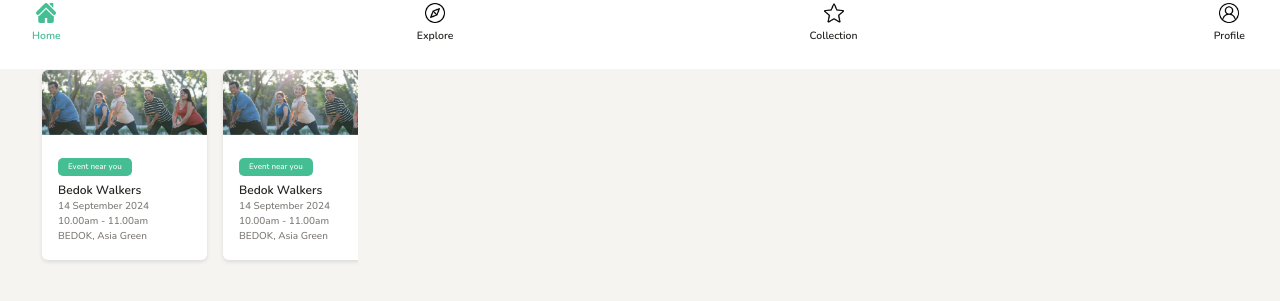
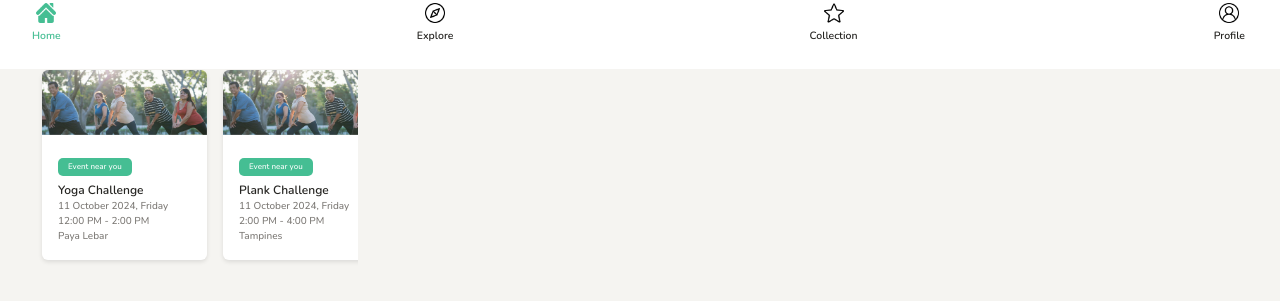
Before and after one commit to sherrykjy/IS483, a Vue app in the folder h365/: page /home in a window 1280 px wide. Shown: the part 731-1032 px from the top of the page. Built offline with nearby package versions, Linux system fonts and the light colour scheme; no server answers.

Commit message:
edited recommended events

```diff
--- a/h365/src/views/eventsPage.vue
+++ b/h365/src/views/eventsPage.vue
@@ -410,32 +410,46 @@ export default defineComponent({
                 ] // end of 2024-12-01
             }, // end of eventData dict
             recommendedEvents: {
-                "2024-10-03": [
-                    {
-                        "event_id": 4,
-                        "current_signups": 6,
-                        "max_signups": 10,
-                        "event_program": "Active Family Program",
-                        "title": "Mindfulness Week",
-                        "start_date": "2024-10-03T19:00:00",
-                        "end_date": "2024-10-03T20:00:00",
-                        "location": "Bendemeer",
-                        "tier": 2
-                    }
-                ],
-                "2024-10-04": [
+                "2024-10-11": [
                     {
                         "event_id": 5,
-                        "current_signups": 6,
+                        "current_signups": 8,
                         "max_signups": 10,
+                        "slots_left": 2,
                         "event_program": "Active Family Program",
-                        "title": "Test Week",
-                        "start_date": "2024-10-04T19:00:00",
-                        "end_date": "2024-10-04T20:00:00",
-                        "location": "Bendemeer",
+                        "title": "Yoga Challenge",
+                        "start_date": "2024-10-11T12:00:00",
+                        "end_date": "2024-10-11T14:00:00",
+                        "location": "Paya Lebar",
                         "tier": 2
+                    },
+                    {
+                        "event_id": 6,
+                        "current_signups": 5,
+                        "max_signups": 10,
+                        "slots_left": 5,
+                        "event_program": "Active Family Program",
+                        "title": "Plank Challenge",
+                        "start_date": "2024-10-11T14:00:00",
+                        "end_date": "2024-10-11T16:00:00",
+                        "location": "Tampines",
+                        "tier": 1
                     }
                 ]
+                // ,
+                // "2024-10-04": [
+                //     {
+                //         "event_id": 6,
+                //         "current_signups": 6,
+                //         "max_signups": 10,
+                //         "event_program": "Active Family Program",
+                //         "title": "Test Week",
+                //         "start_date": "2024-10-04T19:00:00",
+                //         "end_date": "2024-10-04T20:00:00",
+                //         "location": "Bendemeer",
+                //         "tier": 2
+                //     }
+                // ]
             },
             filteredEvents: null
         }
--- a/h365/src/views/homePage.vue
+++ b/h365/src/views/homePage.vue
@@ -119,192 +119,37 @@
         <div class="container">
             <div class="carousel">
 
-                <!-- v-for however many events there are -->
+                <div v-for="event in recommendedEvents" :key="event.event_id">
+                    <router-link :to="{ name: 'viewEventPage', params: { eventId: event.event_id } }">
                         <div class="card drop-shadow">
                             <div class="cardImage">
                                 <img src="../assets/icons/homepage/nextSteps.png">
                             </div>
-
                             <div class="cardText">
                                 <!-- v-if few slots left -->
                                 <div class="lowSlotAlert">
                                     Event near you
                                 </div>
-
                                 <!-- activity name -->
-                        <p class="eventName"> Bedok Walkers </p>
-
+                                <p class="eventName"> {{ event.title }} </p>
                                 <!-- date, day, and time  -->
                                 <div class="eventInfo">
                                     <div class=eventDetails>
-                                <p> 14 September 2024 </p>
-                                <p> 10.00am - 11.00am </p>
+                                        <p> {{ formattedDate(event.start_date) }} </p>
+                                        <p> {{ formattedTime(event.start_date, event.end_date) }} </p>
                                     </div>
                                 </div>
-
                                 <!-- location -->
                                 <div class="eventInfo">
                                     <div class=eventDetails>
-                                <p> BEDOK, Asia Green </p>
+                                        <p> {{ event.location }} </p>
                                     </div>
                                 </div>
                             </div>
                         </div>
-
-                <div class="card drop-shadow">
-                    <div class="cardImage">
-                        <img src="../assets/icons/homepage/nextSteps.png">
+                    </router-link>
                 </div>
 
-                    <div class="cardText">
-                        <!-- v-if few slots left -->
-                        <div class="lowSlotAlert">
-                            Event near you
-                        </div>
-
-                        <!-- activity name -->
-                        <p class="eventName"> Bedok Walkers </p>
-
-                        <!-- date, day, and time  -->
-                        <div class="eventInfo">
-                            <div class=eventDetails>
-                                <p> 14 September 2024 </p>
-                                <p> 10.00am - 11.00am </p>
-                            </div>
-                        </div>
-
-                        <!-- location -->
-                        <div class="eventInfo">
-                            <div class=eventDetails>
-                                <p> BEDOK, Asia Green </p>
-                            </div>
-                        </div>
-                    </div>
-                </div>
-
-                <div class="card drop-shadow">
-                    <div class="cardImage">
-                        <img src="../assets/icons/homepage/nextSteps.png">
-                    </div>
-
-                    <div class="cardText">
-                        <!-- v-if few slots left -->
-                        <div class="lowSlotAlert">
-                            Event near you
-                        </div>
-
-                        <!-- activity name -->
-                        <p class="eventName"> Bedok Walkers </p>
-
-                        <!-- date, day, and time  -->
-                        <div class="eventInfo">
-                            <div class=eventDetails>
-                                <p> 14 September 2024 </p>
-                                <p> 10.00am - 11.00am </p>
-                            </div>
-                        </div>
-
-                        <!-- location -->
-                        <div class="eventInfo">
-                            <div class=eventDetails>
-                                <p> BEDOK, Asia Green </p>
-                            </div>
-                        </div>
-                    </div>
-                </div>
-
-                <div class="card drop-shadow">
-                    <div class="cardImage">
-                        <img src="../assets/icons/homepage/nextSteps.png">
-                    </div>
-
-                    <div class="cardText">
-                        <!-- v-if few slots left -->
-                        <div class="lowSlotAlert">
-                            Event near you
-                        </div>
-
-                        <!-- activity name -->
-                        <p class="eventName"> Bedok Walkers </p>
-
-                        <!-- date, day, and time  -->
-                        <div class="eventInfo">
-                            <div class=eventDetails>
-                                <p> 14 September 2024 </p>
-                                <p> 10.00am - 11.00am </p>
-                            </div>
-                        </div>
-
-                        <!-- location -->
-                        <div class="eventInfo">
-                            <div class=eventDetails>
-                                <p> BEDOK, Asia Green </p>
-                            </div>
-                        </div>
-                    </div>
-                </div>
-
-                <div class="card drop-shadow">
-                    <div class="cardImage">
-                        <img src="../assets/icons/homepage/nextSteps.png">
-                    </div>
-
-                    <div class="cardText">
-                        <!-- v-if few slots left -->
-                        <div class="lowSlotAlert">
-                            Event near you
-                        </div>
-
-                        <!-- activity name -->
-                        <p class="eventName"> Bedok Walkers </p>
-
-                        <!-- date, day, and time  -->
-                        <div class="eventInfo">
-                            <div class=eventDetails>
-                                <p> 14 September 2024 </p>
-                                <p> 10.00am - 11.00am </p>
-                            </div>
-                        </div>
-
-                        <!-- location -->
-                        <div class="eventInfo">
-                            <div class=eventDetails>
-                                <p> BEDOK, Asia Green </p>
-                            </div>
-                        </div>
-                    </div>
-                </div>
-
-                <div class="card drop-shadow">
-                    <div class="cardImage">
-                        <img src="../assets/icons/homepage/nextSteps.png">
-                    </div>
-
-                    <div class="cardText">
-                        <!-- v-if few slots left -->
-                        <div class="lowSlotAlert">
-                            Event near you
-                        </div>
-
-                        <!-- activity name -->
-                        <p class="eventName"> Bedok Walkers </p>
-
-                        <!-- date, day, and time  -->
-                        <div class="eventInfo">
-                            <div class=eventDetails>
-                                <p> 14 September 2024 </p>
-                                <p> 10.00am - 11.00am </p>
-                            </div>
-                        </div>
-
-                        <!-- location -->
-                        <div class="eventInfo">
-                            <div class=eventDetails>
-                                <p> BEDOK, Asia Green </p>
-                            </div>
-                        </div>
-                    </div>
-                </div>
             </div>
 
         </div>
@@ -340,7 +185,33 @@ export default {
             minutesToday: 30,
             lastMonth: "August",
             numHealthCoins: 0,
-            userName: ""
+            userName: "",
+            recommendedEvents: [
+                {
+                    "event_id": 5,
+                    "current_signups": 8,
+                    "max_signups": 10,
+                    "slots_left": 2,
+                    "event_program": "Active Family Program",
+                    "title": "Yoga Challenge",
+                    "start_date": "2024-10-11T12:00:00",
+                    "end_date": "2024-10-11T14:00:00",
+                    "location": "Paya Lebar",
+                    "tier": 2
+                },
+                {
+                    "event_id": 6,
+                    "current_signups": 5,
+                    "max_signups": 10,
+                    "slots_left": 5,
+                    "event_program": "Active Family Program",
+                    "title": "Plank Challenge",
+                    "start_date": "2024-10-11T14:00:00",
+                    "end_date": "2024-10-11T16:00:00",
+                    "location": "Tampines",
+                    "tier": 1
+                }
+            ]
         }
     },
 
@@ -364,6 +235,31 @@ export default {
                 console.error("Error fetching user data:", error);
             }
         },
+        formattedDate(dateStr) {
+            const date = new Date(dateStr);
+
+            // Get the formatted day, month, and year
+            const day = date.getDate(); // 1
+            const month = new Intl.DateTimeFormat('en-US', { month: 'long' }).format(date); // August
+            const year = date.getFullYear(); // 2024
+            const weekday = new Intl.DateTimeFormat('en-US', { weekday: 'long' }).format(date); // e.g., Wednesday
+
+            return `${day} ${month} ${year}, ${weekday}`;
+        },
+        formattedTime(startDateStr, endDateStr) {
+            const startDate = new Date(startDateStr);
+            const endDate = new Date(endDateStr);
+
+            const formatTime = date => {
+                return new Intl.DateTimeFormat('en-US', {
+                hour: 'numeric',
+                minute: 'numeric',
+                hour12: true
+                }).format(date);
+            };
+
+            return `${formatTime(startDate)} - ${formatTime(endDate)}`;
+        }
     },
 
     async mounted() {
```
Also changed, not shown: 2 other files (tests, documents, lock files or other folders). Lines whose indentation alone changed are shown as unchanged.
